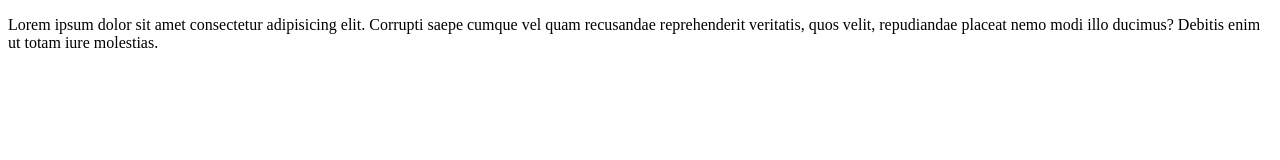
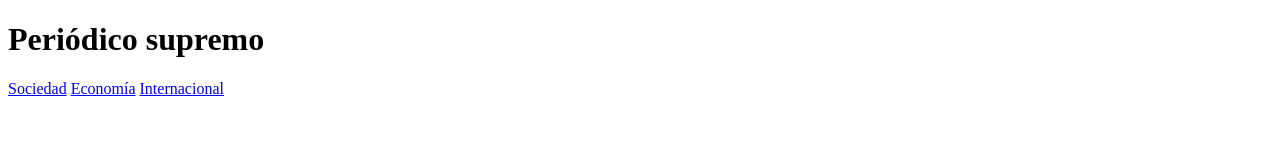
Before and after one commit to NereaFS/periodico, a plain HTML site: page index.html in a window 1280 px wide. Drawn offline with Linux system fonts and the light colour scheme.

Commit message:
modificar index.html

```diff
--- a/index.html
+++ b/index.html
@@ -6,6 +6,11 @@
     <title>Index</title>
 </head>
 <body>
-    <p>Lorem ipsum dolor sit amet consectetur adipisicing elit. Corrupti saepe cumque vel quam recusandae reprehenderit veritatis, quos velit, repudiandae placeat nemo modi illo ducimus? Debitis enim ut totam iure molestias.</p>
+    <h1>Periódico supremo</h1>
+    <nav>
+        <a href="sociedad.html">Sociedad</a>
+        <a href="economia.html">Economía</a>
+        <a href="internacional.html">Internacional</a>
+    </nav>
 </body>
 </html>
```
